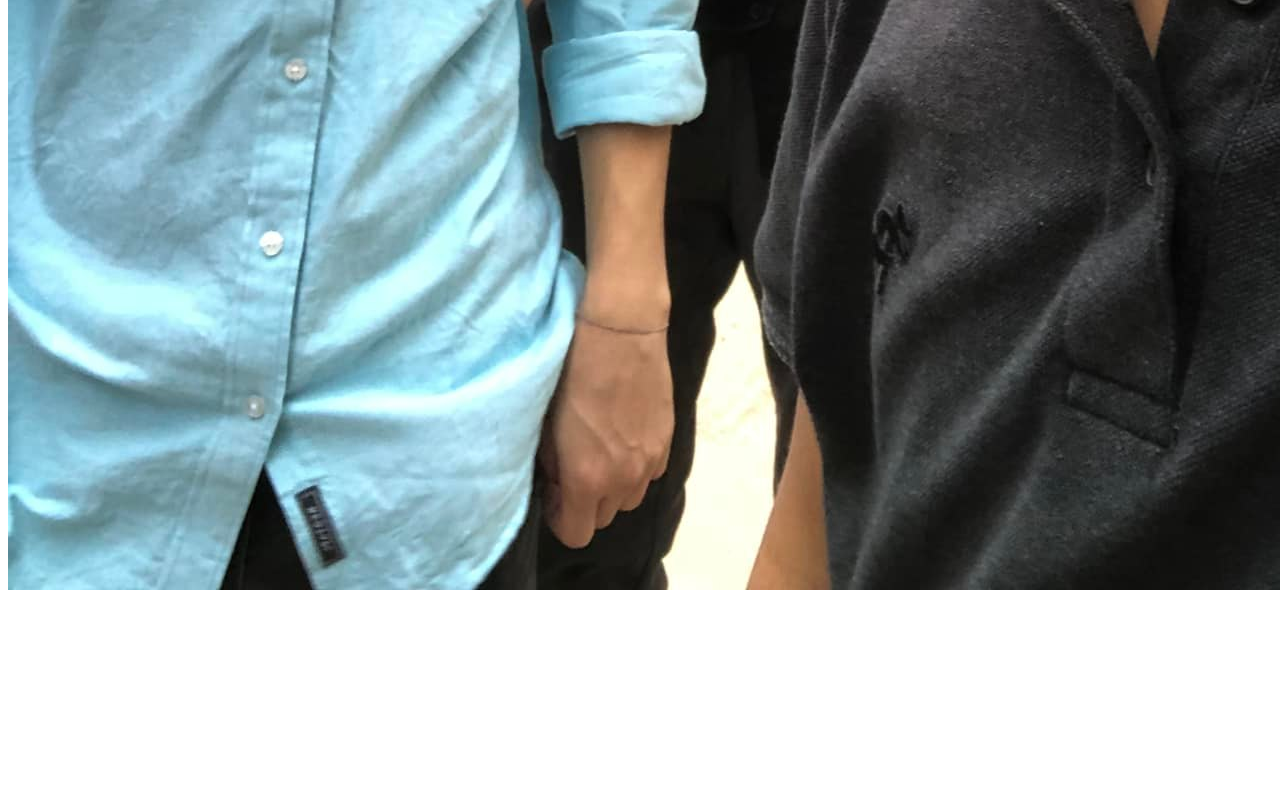
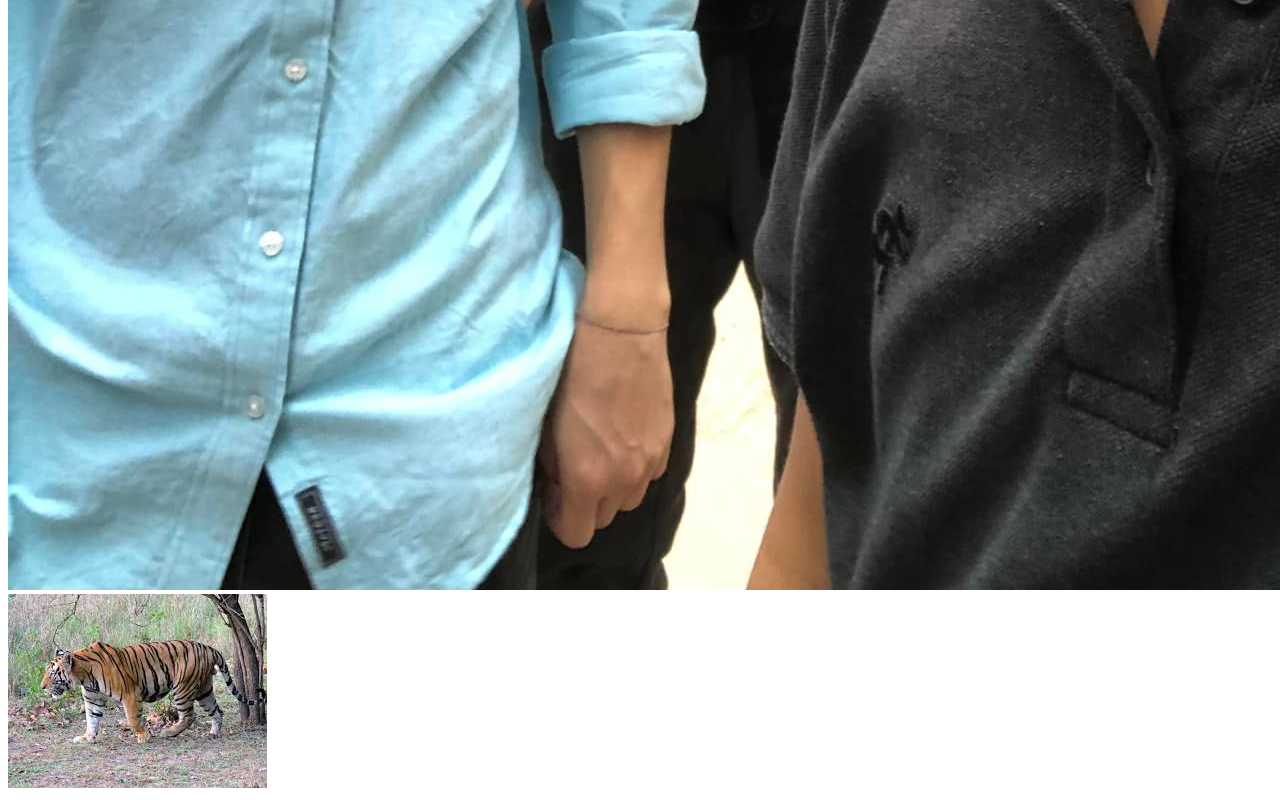
Before and after one commit to JesminChakma/First-repository, a plain HTML site: page index.html in a window 1280 px wide. Shown: the part 1538-2338 px from the top of the page. Before the commit the page ends 2140 px from the top, so only its background shows below. Drawn offline with Linux system fonts and the light colour scheme.

Commit message:
Tiger added

```diff
--- a/index.html
+++ b/index.html
@@ -10,5 +10,6 @@
 <body>
     <h1>hi bro i am jesmin chakma</h1>
     <img src="m2.jpg" alt="me">
+    <img src="tiger.jpg" alt="tiger">
 </body>
 </html>
```
Also changed, not shown: tiger.jpg (added).
